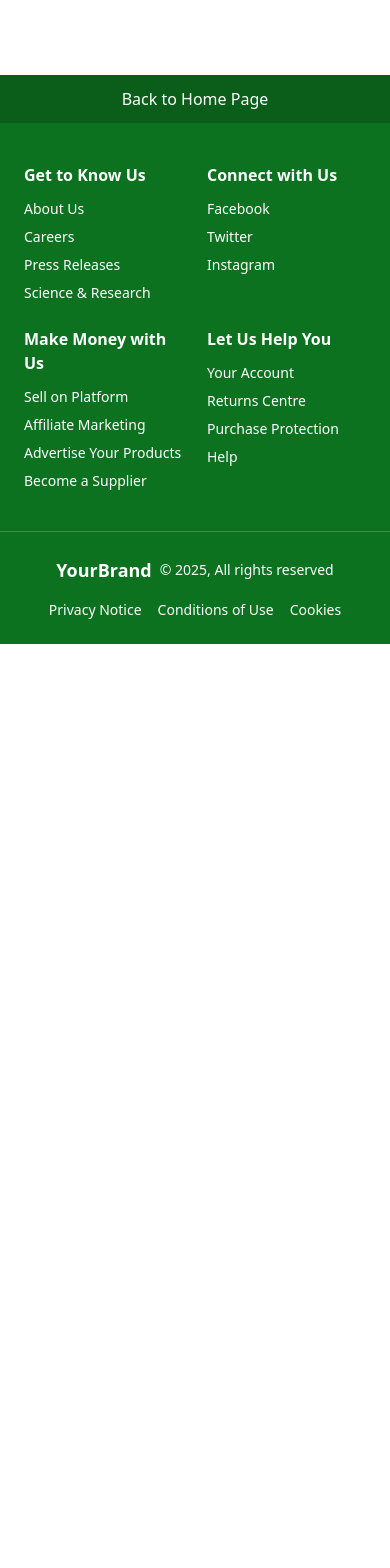
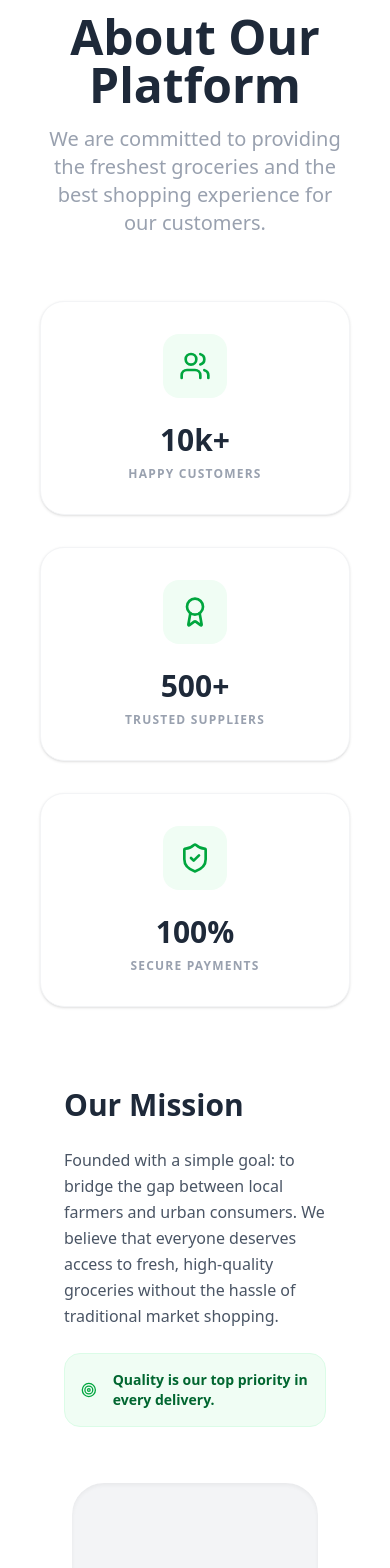
Before and after one commit to Rohitiwari297/-E-Commerce-Shopping-App, a React (Vite) app: page /baniya-di-hatti/about-us in a window 390 px wide. Shown: the part 200-1768 px from the top of the page. Before the commit the page ends 844 px from the top, so only its background shows below. Built offline with nearby package versions, Linux system fonts and the light colour scheme; no server answers.

Commit message:
Added Pages of aboutUs privacyNotic, terms&Conditions

```diff
--- a/src/App.jsx
+++ b/src/App.jsx
@@ -20,6 +20,9 @@ import { useEffect } from 'react';
 import { fetchCartAPI } from './redux/features/cart/cartSlice';
 import { mergeGuestCartToUserCart } from './utils/guestCartHelper';
 import Settings from './pages/Settings';
+import PrivacyNotice from './pages/PrivacyNotice';
+import TermsAndConditions from './pages/TermsAndConditions';
+import AboutUs from './pages/AboutUs';
 
 function App() {
   /**
@@ -64,6 +67,9 @@ function App() {
           <Route path="/search" element={<Search />} />
           <Route path="/settings" element={<Settings />} />
           <Route path="/orderHistory/:id" element={<OrderHistory />} />
+          <Route path="/privacy-notice" element={<PrivacyNotice />} />
+          <Route path="/terms-and-conditions" element={<TermsAndConditions />} />
+          <Route path="/about-us" element={<AboutUs />} />
         </Routes>
       </main>
       <Footer />
--- a/src/Components/footer/Footer.jsx
+++ b/src/Components/footer/Footer.jsx
@@ -16,7 +16,7 @@ export default function Footer() {
         <div>
           <h3 className="font-bold mb-3">Get to Know Us</h3>
           <ul className="space-y-2 text-sm">
-            <li><a href="#" className="hover:underline">About Us</a></li>
+            <li><Link to="/about-us" className="hover:underline">About Us</Link></li>
             <li><a href="#" className="hover:underline">Careers</a></li>
             <li><a href="#" className="hover:underline">Press Releases</a></li>
             <li><a href="#" className="hover:underline">Science & Research</a></li>
@@ -66,8 +66,8 @@ export default function Footer() {
           <span>© 2025, All rights reserved</span>
         </div>
         <div className="flex gap-4 mt-4 md:mt-0">
-          <a href="#" className="hover:underline">Privacy Notice</a>
-          <a href="#" className="hover:underline">Conditions of Use</a>
+          <Link to="/privacy-notice" className="hover:underline">Privacy Notice</Link>
+          <Link to="/terms-and-conditions" className="hover:underline">Conditions of Use</Link>
           <a href="#" className="hover:underline">Cookies</a>
         </div>
       </div>
--- /dev/null
+++ b/src/pages/AboutUs.jsx
@@ -0,0 +1,65 @@
+import React from 'react';
+import { Target, Users, Award, ShieldCheck } from 'lucide-react';
+
+const AboutUs = () => {
+  return (
+    <div className="py-12 px-6 max-w-5xl mx-auto my-10 animate-fadeIn">
+      {/* Hero Section */}
+      <div className="text-center mb-16">
+        <h1 className="text-5xl font-black text-gray-800 mb-4">About Our Platform</h1>
+        <p className="text-xl text-gray-400 font-medium max-w-2xl mx-auto">
+          We are committed to providing the freshest groceries and the best shopping experience for our customers.
+        </p>
+      </div>
+
+      {/* Stats Section */}
+      <div className="grid grid-cols-1 md:grid-cols-3 gap-8 mb-20 text-center">
+        <div className="p-8 bg-white rounded-3xl border border-gray-100 shadow-sm hover:border-green-600/30 transition-all group">
+          <div className="w-16 h-16 bg-green-50 text-green-600 rounded-2xl flex items-center justify-center mx-auto mb-6 group-hover:scale-110 transition-transform">
+            <Users size={32} />
+          </div>
+          <h3 className="text-3xl font-black text-gray-800 mb-2">10k+</h3>
+          <p className="text-gray-400 font-bold uppercase tracking-widest text-xs">Happy Customers</p>
+        </div>
+
+        <div className="p-8 bg-white rounded-3xl border border-gray-100 shadow-sm hover:border-green-600/30 transition-all group">
+          <div className="w-16 h-16 bg-green-50 text-green-600 rounded-2xl flex items-center justify-center mx-auto mb-6 group-hover:scale-110 transition-transform">
+            <Award size={32} />
+          </div>
+          <h3 className="text-3xl font-black text-gray-800 mb-2">500+</h3>
+          <p className="text-gray-400 font-bold uppercase tracking-widest text-xs">Trusted Suppliers</p>
+        </div>
+
+        <div className="p-8 bg-white rounded-3xl border border-gray-100 shadow-sm hover:border-green-600/30 transition-all group">
+          <div className="w-16 h-16 bg-green-50 text-green-600 rounded-2xl flex items-center justify-center mx-auto mb-6 group-hover:scale-110 transition-transform">
+            <ShieldCheck size={32} />
+          </div>
+          <h3 className="text-3xl font-black text-gray-800 mb-2">100%</h3>
+          <p className="text-gray-400 font-bold uppercase tracking-widest text-xs">Secure Payments</p>
+        </div>
+      </div>
+
+      {/* Story Section */}
+      <div className="grid grid-cols-1 md:grid-cols-2 gap-12 items-center mb-20 px-6">
+        <div>
+          <h2 className="text-3xl font-black text-gray-800 mb-6">Our Mission</h2>
+          <p className="text-gray-600 leading-relaxed font-medium mb-6">
+            Founded with a simple goal: to bridge the gap between local farmers and urban consumers. We believe
+            that everyone deserves access to fresh, high-quality groceries without the hassle of traditional
+            market shopping.
+          </p>
+          <div className="flex items-center gap-4 p-4 bg-green-50 rounded-2xl border border-green-100">
+             <Target className="text-green-600" size={24} />
+             <p className="text-green-800 font-bold text-sm">Quality is our top priority in every delivery.</p>
+          </div>
+        </div>
+        <div className="bg-gray-100 rounded-[40px] aspect-square overflow-hidden shadow-inner flex items-center justify-center border-8 border-white p-8">
+            {/* Placeholder for an image - if I could generate it, I would */}
+            <p className="text-gray-400 font-black text-2xl rotate-12">QUALITY FIRST</p>
+        </div>
+      </div>
+    </div>
+  );
+};
+
+export default AboutUs;
--- /dev/null
+++ b/src/pages/PrivacyNotice.jsx
@@ -0,0 +1,62 @@
+import React from 'react';
+
+const PrivacyNotice = () => {
+  return (
+    <div className="py-12 px-6 max-w-4xl mx-auto bg-white rounded-3xl shadow-sm border border-gray-100 my-10 animate-fadeIn">
+      <h1 className="text-4xl font-black text-gray-800 mb-8 border-b pb-4">Privacy Notice</h1>
+
+      <div className="space-y-6 text-gray-600 leading-relaxed font-medium">
+        <section>
+          <h2 className="text-xl font-bold text-gray-800 mb-3">1. Information We Collect</h2>
+          <p>
+            We collect personal information that you provide to us, such as your name, address, contact information,
+            passwords and security data, and payment information.
+          </p>
+        </section>
+
+        <section>
+          <h2 className="text-xl font-bold text-gray-800 mb-3">2. How We Use Your Information</h2>
+          <p>
+            We process your information for purposes based on legitimate business interests, the fulfillment of our
+            contract with you, compliance with our legal obligations, and/or your consent.
+          </p>
+        </section>
+
+        <section>
+          <h2 className="text-xl font-bold text-gray-800 mb-3">3. Sharing Your Information</h2>
+          <p>
+            We only share information with your consent, to comply with laws, to provide you with services, to
+            protect your rights, or to fulfill business obligations.
+          </p>
+        </section>
+
+        <section>
+          <h2 className="text-xl font-bold text-gray-800 mb-3">4. Cookies and Other Tracking Technologies</h2>
+          <p>
+            We may use cookies and similar tracking technologies to access or store information. Specific
+            information about how we use such technologies and how you can refuse certain cookies is set out in our
+            Cookie Notice.
+          </p>
+        </section>
+
+        <section>
+          <h2 className="text-xl font-bold text-gray-800 mb-3">5. Data Security</h2>
+          <p>
+            We aim to protect your personal information through a system of organizational and technical security
+            measures.
+          </p>
+        </section>
+
+        <section className="bg-green-50 p-6 rounded-2xl border border-green-100">
+          <h2 className="text-xl font-bold text-green-800 mb-3">Contact Us</h2>
+          <p className="text-green-700/80">
+            If you have questions or comments about this notice, you may email us at support@example.com or by post
+            to our registered office.
+          </p>
+        </section>
+      </div>
+    </div>
+  );
+};
+
+export default PrivacyNotice;
--- /dev/null
+++ b/src/pages/TermsAndConditions.jsx
@@ -0,0 +1,61 @@
+import React from 'react';
+
+const TermsAndConditions = () => {
+  return (
+    <div className="py-12 px-6 max-w-4xl mx-auto bg-white rounded-3xl shadow-sm border border-gray-100 my-10 animate-fadeIn">
+      <h1 className="text-4xl font-black text-gray-800 mb-8 border-b pb-4">Terms & Conditions</h1>
+
+      <div className="space-y-6 text-gray-600 leading-relaxed font-medium">
+        <section>
+          <h2 className="text-xl font-bold text-gray-800 mb-3">1. Agreement to Terms</h2>
+          <p>
+            By accessing or using our services, you agree to be bound by these Terms and Conditions. If you disagree with
+            any part of the terms, then you may not access the service.
+          </p>
+        </section>
+
+        <section>
+          <h2 className="text-xl font-bold text-gray-800 mb-3">2. Intellectual Property</h2>
+          <p>
+            The Service and its original content, features, and functionality are and will remain the exclusive property
+            of our company and its licensors.
+          </p>
+        </section>
+
+        <section>
+          <h2 className="text-xl font-bold text-gray-800 mb-3">3. User Accounts</h2>
+          <p>
+            When you create an account with us, you must provide us information that is accurate, complete, and current
+            at all times. Failure to do so constitutes a breach of the Terms.
+          </p>
+        </section>
+
+        <section>
+          <h2 className="text-xl font-bold text-gray-800 mb-3">4. Limitation of Liability</h2>
+          <p>
+            In no event shall our company, nor its directors, employees, partners, agents, suppliers, or affiliates, be
+            liable for any indirect, incidental, special, consequential or punitive damages.
+          </p>
+        </section>
+
+        <section>
+          <h2 className="text-xl font-bold text-gray-800 mb-3">5. Governing Law</h2>
+          <p>
+            These Terms shall be governed and construed in accordance with the laws of the country, without regard to
+            its conflict of law provisions.
+          </p>
+        </section>
+
+        <section className="bg-green-50 p-6 rounded-2xl border border-green-100">
+          <h2 className="text-xl font-bold text-green-800 mb-3">Changes</h2>
+          <p className="text-green-700/80">
+            We reserve the right, at our sole discretion, to modify or replace these Terms at any time. We will try to
+            provide at least 30 days' notice prior to any new terms taking effect.
+          </p>
+        </section>
+      </div>
+    </div>
+  );
+};
+
+export default TermsAndConditions;
```
Also changed, not shown: src/main.jsx (+11 -11 lines), 2 other files (tests, documents, lock files or other folders).
